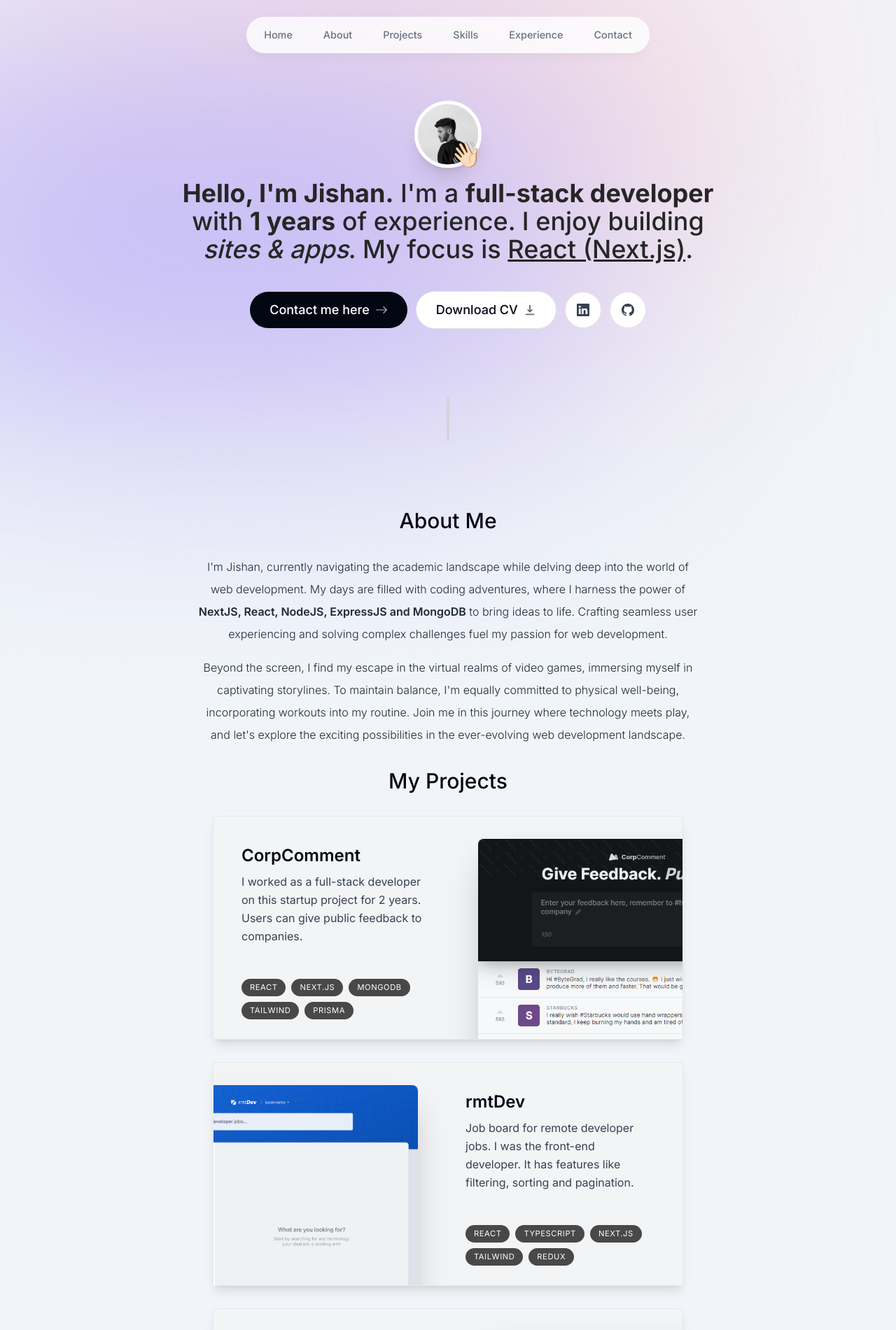
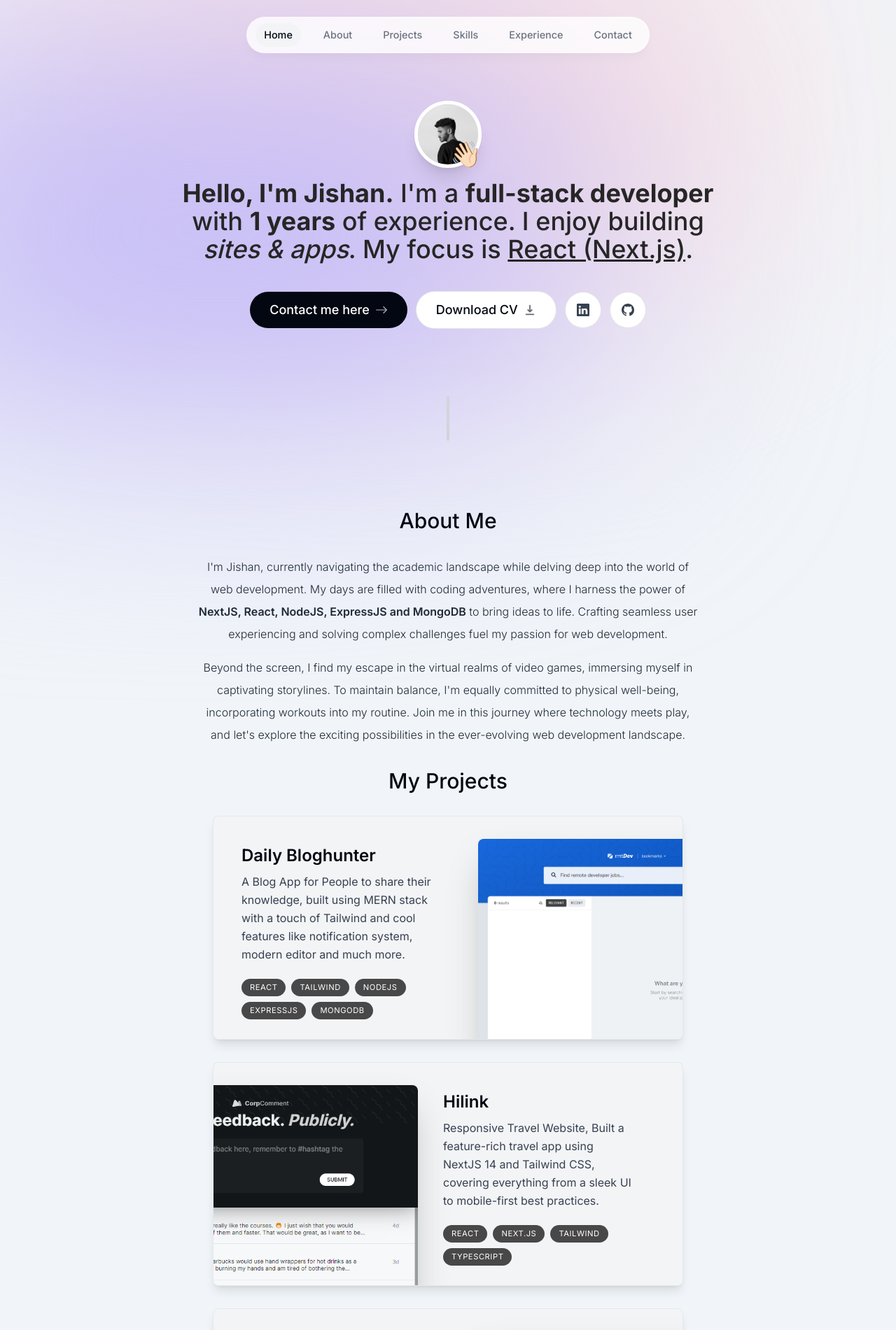
Before and after one commit to imjishan/Jishan-portfolio, a Next.js app: page / in a window 1280 px wide. Shown: the top 1901 px of the page at 70% size. Built offline with nearby package versions, Linux system fonts and the light colour scheme.

Commit message:
Completed projects animation and install of pkg

```diff
--- a/app/layout.tsx
+++ b/app/layout.tsx
@@ -16,7 +16,7 @@ export default function RootLayout({
   children: React.ReactNode;
 }) {
   return (
-    <html lang="en">
+    <html lang="en" className="!scroll-smooth">
       <body
         className={`${inter.className} bg-slate-100 text-gray-950 relative h-[5000px] pt-28 sm:pt-36`}
       >
--- a/components/About.tsx
+++ b/components/About.tsx
@@ -5,10 +5,11 @@ import { motion } from "framer-motion";
 const About = () => {
   return (
     <motion.section
-      className="mb-28 max-w-[45rem] text-center leading-8 sm:mb-8 font-light"
+      className="mb-28 max-w-[45rem] text-center leading-8 sm:mb-8 font-light scroll-mt-28"
       initial={{ opacity: 0, y: 100 }}
       animate={{ opacity: 1, y: 0 }}
       transition={{ delay: 0.175 }}
+      id="about"
     >
       <SectionHeading>About me</SectionHeading>
       <p className="mb-4 text-gray-800">
--- /dev/null
+++ b/components/Project.tsx
@@ -0,0 +1,66 @@
+"use client";
+import { projectsData } from "@/lib/data";
+import { motion, useScroll, useTransform } from "framer-motion";
+
+import Image from "next/image";
+import { useRef } from "react";
+
+type ProjectProps = (typeof projectsData)[number];
+
+function Project({ title, description, tags, imageUrl }: ProjectProps) {
+  const ref = useRef<HTMLDivElement>(null);
+  const { scrollYProgress } = useScroll({
+    target: ref,
+    offset: ["0 1", "1.33 1"],
+  });
+
+  const scaleProgess = useTransform(scrollYProgress, [0, 1], [0.8, 1]);
+  const opacityProgess = useTransform(scrollYProgress, [0, 1], [0.6, 1]);
+  return (
+    <motion.div
+      ref={ref}
+      style={{
+        scale: scaleProgess,
+        opacity: opacityProgess,
+      }}
+      className="group mb-3 sm:mb-8 last:mb-0"
+    >
+      <section
+        ref={ref}
+        className="rounded-lg bg-gray-100 max-w-[42rem] border border-black/5 overflow-hidden sm:pr-8 relative shadow-lg sm:h-[20rem] mb-3 sm:mb-8 last:mb-0 even:pl-8 hover:bg-gray-200 transition ease-in-out"
+      >
+        <div className="pt-4 pb-7 px-5 sm:pl-10 sm:pr-2 sm:pt-10 sm:max-w-[50%] flex flex-col h-full group-even:ml-[18rem]">
+          <h3 className="text-2xl font-semibold">{title}</h3>
+          <p className="mt-2 leading-relaxed text-gray-700">{description}</p>
+          <ul className="flex flex-wrap mt-4 gap-2 sm:mt-auto">
+            {tags.map((tag, index) => (
+              <li
+                className="bg-black/[0.7] px-3 py-1 text-[0.7rem] uppercase tracking-wider text-white rounded-full"
+                key={index}
+              >
+                {tag}
+              </li>
+            ))}
+          </ul>
+        </div>
+        <Image
+          src={imageUrl}
+          alt="project I worked on"
+          quality={70}
+          className="absolute top-8 -right-40 w-[28.25rem] rounded-t-lg shadow-2xl group-even:right-[initial] group-even:-left-40
+        group-hover:-translate-x-3
+        group-hover:translate-y-3
+        group-hover:-rotate-3
+        transition
+        ease-in-out
+        group-hover:scale-[1.08]
+        group-even:group-hover:translate-x-3
+        group-even:group-hover:translate-y-3
+        group-even:group-hover:rotate-3"
+        />
+      </section>
+    </motion.div>
+  );
+}
+
+export default Project;
--- a/components/Projects.tsx
+++ b/components/Projects.tsx
@@ -1,11 +1,11 @@
 import { projectsData } from "@/lib/data";
 import SectionHeading from "./SectionHeading";
 import React from "react";
-import Image from "next/image";
+import Project from "@/components/Project";
 
 const Projects = () => {
   return (
-    <section>
+    <section id="projects" className="scroll-mt-28 mb-28">
       <SectionHeading>My Projects</SectionHeading>
       <div>
         {projectsData.map((project, index) => (
@@ -18,41 +18,3 @@ const Projects = () => {
   );
 };
 export default Projects;
-
-type ProjectProps = (typeof projectsData)[number];
-
-function Project({ title, description, tags, imageUrl }: ProjectProps) {
-  return (
-    <section className="group bg-gray-100 max-w-[42rem] border border-black/5 overflow-hidden sm:pr-8 relative shadow-lg sm:h-[20rem] mb-3 sm:mb-8 last:mb-0 even:pl-8 hover:bg-gray-200 transition ease-in-out">
-      <div className="pt-4 pb-7 px-5 sm:pl-10 sm:pr-2 sm:pt-10 sm:max-w-[50%] flex flex-col h-full group-even:ml-[18rem]">
-        <h3 className="text-2xl font-semibold">{title}</h3>
-        <p className="mt-2 leading-relaxed text-gray-700">{description}</p>
-        <ul className="flex flex-wrap mt-4 gap-2 sm:mt-auto">
-          {tags.map((tag, index) => (
-            <li
-              className="bg-black/[0.7] px-3 py-1 text-[0.7rem] uppercase tracking-wider text-white rounded-full"
-              key={index}
-            >
-              {tag}
-            </li>
-          ))}
-        </ul>
-      </div>
-      <Image
-        src={imageUrl}
-        alt="project I worked on"
-        quality={70}
-        className="absolute top-8 -right-40 w-[28.25rem] rounded-t-lg shadow-2xl group-even:right-[initial] group-even:-left-40
-        group-hover:-translate-x-3
-        group-hover:translate-y-3
-        group-hover:-rotate-3
-        transition
-        ease-in-out
-        group-hover:scale-[1.08]
-        group-even:group-hover:translate-x-3
-        group-even:group-hover:translate-y-3
-        group-even:group-hover:rotate-3"
-      />
-    </section>
-  );
-}
--- a/components/header.tsx
+++ b/components/header.tsx
@@ -3,8 +3,11 @@
 import { motion } from "framer-motion";
 import { links } from "@/lib/data";
 import Link from "next/link";
+import { useState } from "react";
+import clsx from "clsx";
 
 const Header = () => {
+  const [activeSection, setActiveSection] = useState("Home");
   return (
     <header className="z-[999] relative">
       <motion.div
@@ -43,16 +46,36 @@ const Header = () => {
         <ul className="flex w-[22rem] flex-wrap items-center justify-center gap-y-1 text-[0.9rem] font-medium text-gray-500 sm:w-[initial] sm:flex-nowrap sm:gap-5">
           {links.map((link) => (
             <motion.li
-              className="h-3/4 flex items-center justify-center"
+              className="h-3/4 flex items-center justify-center relative"
               key={link.hash}
               initial={{ y: -100, opacity: 0 }}
               animate={{ y: 0, opacity: 1 }}
             >
               <Link
-                className="flex w-full items-center px-3 py-3 hover:text-gray-800 transition ease-in-out"
+                className={clsx(
+                  "flex w-full items-center px-3 py-3 hover:text-gray-100 transition ease-in-out",
+                  {
+                    "text-gray-950 dark:text-gray-200":
+                      activeSection === link.name,
+                  }
+                )}
                 href={link.hash}
+                onClick={() => {
+                  setActiveSection(link.name);
+                }}
               >
                 {link.name}
+                {link.name === activeSection && (
+                  <motion.span
+                    className="bg-gray-100 rounded-full absolute inset-0 -z-10 dark:bg-gray-800"
+                    layoutId="activeSection"
+                    transition={{
+                      type: "spring",
+                      stiffness: 380,
+                      damping: 30,
+                    }}
+                  ></motion.span>
+                )}
               </Link>
             </motion.li>
           ))}
--- a/components/intro.tsx
+++ b/components/intro.tsx
@@ -9,7 +9,10 @@ import { HiDownload } from "react-icons/hi";
 
 const Intro = () => {
   return (
-    <section className="mb-28 max-w-[50rem] text-center sm:mb-0">
+    <section
+      id="home"
+      className="mb-28 max-w-[50rem] text-center sm:mb-0 scroll-mt-[100rem]"
+    >
       <div className="flex items-center justify-center">
         <div className="relative">
           <motion.div
--- a/lib/data.ts
+++ b/lib/data.ts
@@ -62,46 +62,45 @@ export const experiencesData = [
 
 export const projectsData = [
   {
-    title: "CorpComment",
+    title: "Daily Bloghunter",
     description:
-      "I worked as a full-stack developer on this startup project for 2 years. Users can give public feedback to companies.",
-    tags: ["React", "Next.js", "MongoDB", "Tailwind", "Prisma"],
-    imageUrl: project1,
+      "A Blog App for People to share their knowledge, built using MERN stack with a touch of Tailwind and cool features like notification system, modern editor and much more.",
+    tags: ["React", "Tailwind", "NodeJS", "ExpressJS", "MongoDB"],
+    imageUrl: project2,
   },
   {
-    title: "rmtDev",
+    title: "Hilink",
     description:
-      "Job board for remote developer jobs. I was the front-end developer. It has features like filtering, sorting and pagination.",
-    tags: ["React", "TypeScript", "Next.js", "Tailwind", "Redux"],
-    imageUrl: project2,
+      "Responsive Travel Website, Built a feature-rich travel app using NextJS 14 and Tailwind CSS, covering everything from a sleek UI to mobile-first best practices.",
+    tags: ["React", "Next.js", "Tailwind", "Typescript"],
+    imageUrl: project1,
   },
   {
     title: "Word Analytics",
     description:
-      "A public web app for quick analytics on text. It shows word count, character count and social media post limits.",
-    tags: ["React", "Next.js", "SQL", "Tailwind", "Framer"],
+      "A Personal Portfolio to showcase my projects and skills, built using NextJS, Typescript, Tailwind CSS and Framer Motion for cool animations.",
+    tags: ["React", "Next.js", "Typescript", "Tailwind", "Framer Motion"],
     imageUrl: project3,
   },
 ] as const;
 
 export const skillsData = [
-  "HTML",
-  "CSS",
+  "Next.js",
+  "React",
   "JavaScript",
   "TypeScript",
-  "React",
-  "Next.js",
+  "Redux",
+  "Express",
   "Node.js",
+  "MongoDB",
+  "HTML",
+  "Framer Motion",
+  "CSS",
+  "GSAP",
+  "Tailwind",
   "Git",
-  "Tailwind",
-  "Prisma",
-  "MongoDB",
-  "Redux",
-  "GraphQL",
-  "Apollo",
-  "Express",
-  "PostgreSQL",
-  "Python",
-  "GSAP",
-  "Framer Motion",
+  "Photoshop",
+  "Excel",
+  "Linux",
+  "Canva",
 ] as const;
--- a/package.json
+++ b/package.json
@@ -9,11 +9,13 @@
     "lint": "next lint"
   },
   "dependencies": {
+    "clsx": "^2.1.0",
     "framer-motion": "^10.18.0",
     "next": "14.0.4",
     "react": "^18",
     "react-dom": "^18",
-    "react-icons": "^5.0.1"
+    "react-icons": "^5.0.1",
+    "react-intersection-observer": "^9.5.3"
   },
   "devDependencies": {
     "@types/node": "^20",
```
Also changed, not shown: data.txt (deleted), 1 other file (tests, documents, lock files or other folders).
